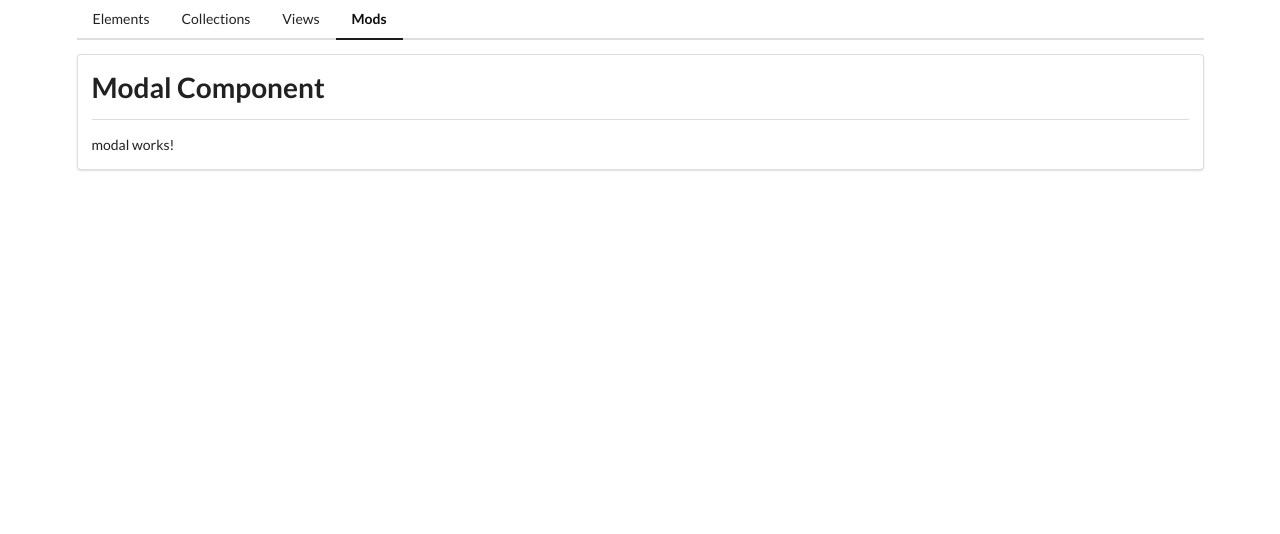
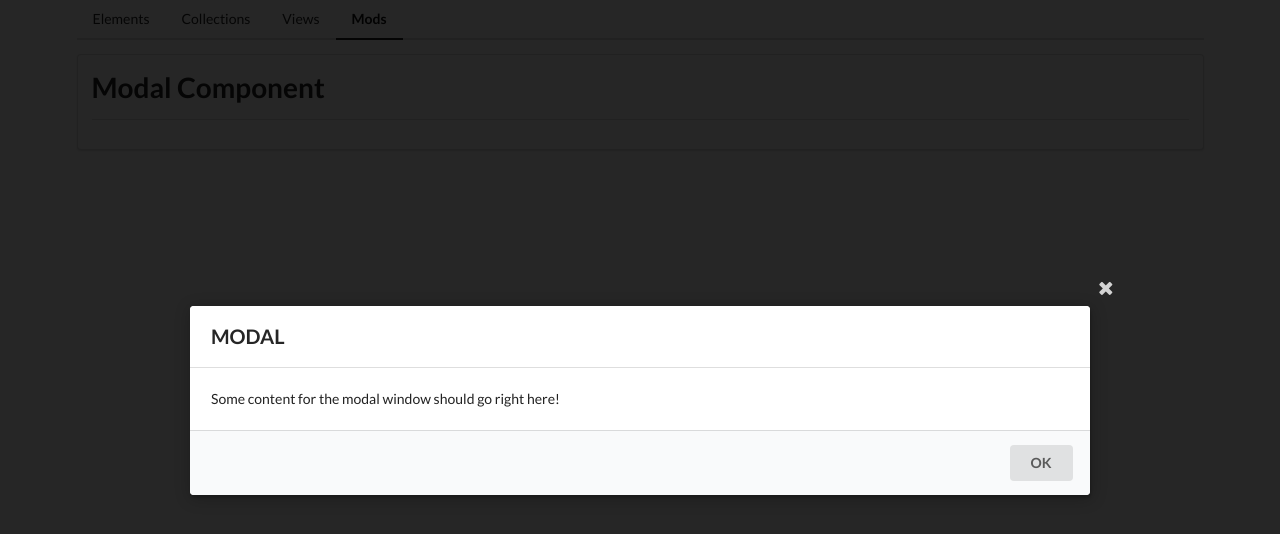
Before and after one commit to Elybourland/components, an Angular app: page /mods in a window 1280 px wide. Shown: the top 534 px of the page. Built offline with nearby package versions, Linux system fonts and the light colour scheme.

Commit message:
centering modal with appendChild in ngOnInit in modal.component.ts

```diff
--- a/src/app/mods/modal/modal.component.html
+++ b/src/app/mods/modal/modal.component.html
@@ -1 +1,16 @@
-<p>modal works!</p>
+<div class="ui dimmer visible active">
+  <div class="ui modal visible active">
+    <i class="close icon"></i>
+    <div class="header">
+      MODAL
+    </div>
+    <div class="content">
+      <p>
+        Some content for the modal window should go right here!
+      </p>
+    </div>
+    <div class="actions">
+      <button class="ui button">OK</button>
+    </div>
+  </div>
+</div>
--- a/src/app/mods/modal/modal.component.ts
+++ b/src/app/mods/modal/modal.component.ts
@@ -1,4 +1,4 @@
-import { Component, OnInit } from '@angular/core';
+import { Component, OnInit, ElementRef } from '@angular/core';
 
 @Component({
   selector: 'app-modal',
@@ -7,9 +7,10 @@
 })
 export class ModalComponent implements OnInit {
 
-  constructor() { }
+  constructor(private el: ElementRef) {}
 
   ngOnInit(): void {
+    document.body.appendChild(this.el.nativeElement);
   }
 
 }
```
